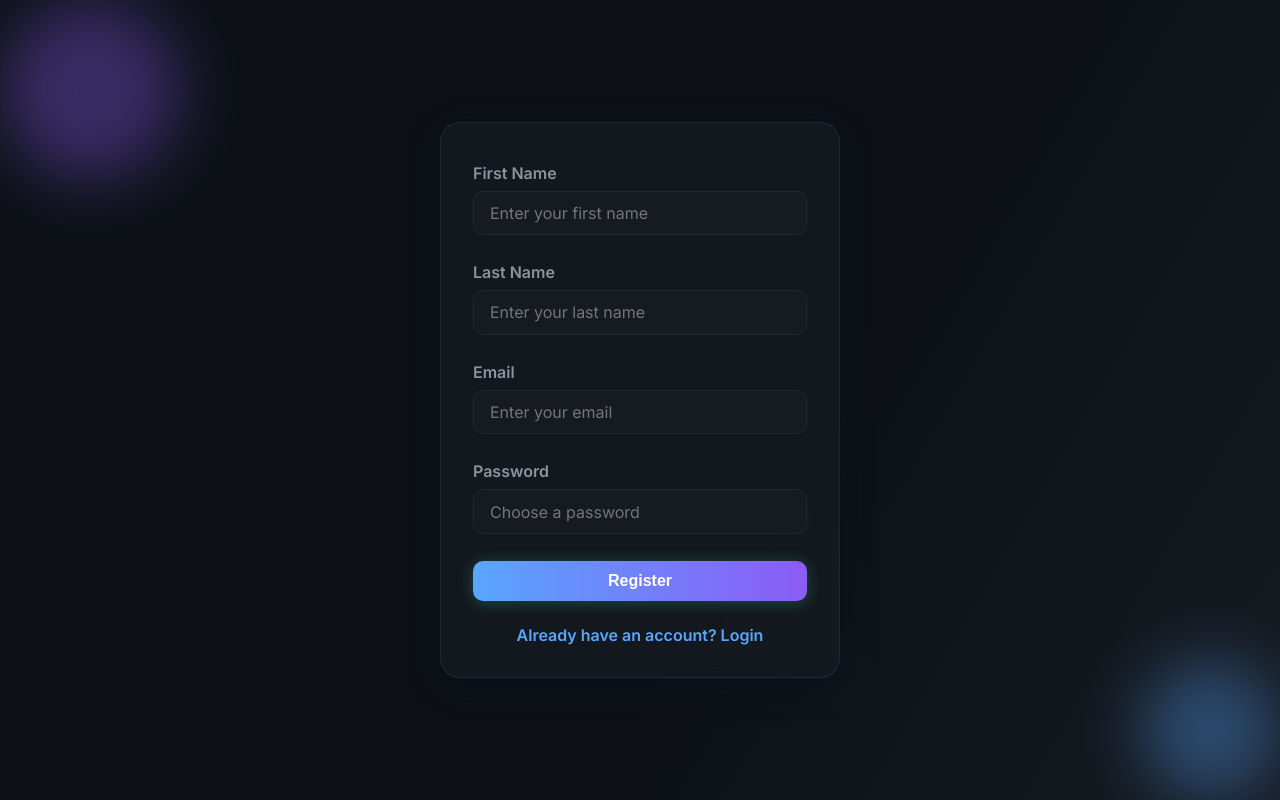
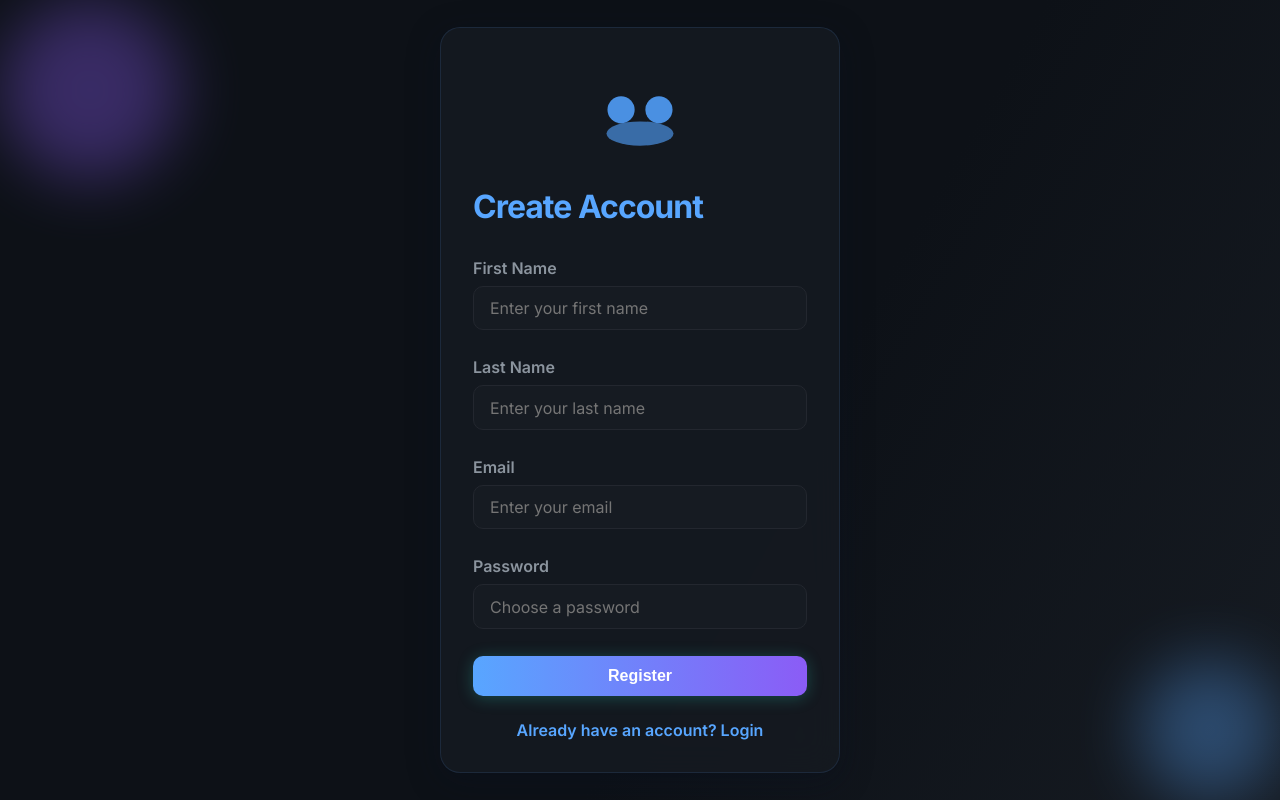
Before and after one commit to JOELNATHAN544/auth_api, a React (Create React App) app in the folder front-end/: page /register in a window 1280 px wide. Built offline with nearby package versions, Linux system fonts and the light colour scheme; no server answers.

Commit message:
style: replace profile icon with new SVG in Register page header for improved layout and visual consistency

```diff
--- a/front-end/src/pages/Register.tsx
+++ b/front-end/src/pages/Register.tsx
@@ -34,16 +34,14 @@
       <div className="bubble bubble-top-left" />
       <div className="bubble bubble-bottom-right" />
       <div className="auth-card register-card">
-        <div className="card-header-flex">
-          <h2 className="auth-title">Create Account</h2>
-          <span className="profile-icon-inline">
-            <svg width="48" height="48" viewBox="0 0 70 70" fill="none" xmlns="http://www.w3.org/2000/svg">
-              <circle cx="24" cy="26" r="12" fill="#2DD4BF" />
-              <circle cx="46" cy="26" r="12" fill="#8B5CF6" />
-              <ellipse cx="35" cy="52" rx="22" ry="12" fill="#2DD4BF" fillOpacity="0.7" />
-            </svg>
-          </span>
+        <div className="icon-above-heading">
+          <svg width="100" height="100" viewBox="0 0 103 57" fill="none" xmlns="http://www.w3.org/2000/svg">
+            <circle cx="32" cy="20" r="14" fill="#4A90E2" />
+            <circle cx="71" cy="20" r="14" fill="#4A90E2" />
+            <ellipse cx="51.5" cy="44.5" rx="34.5" ry="12.5" fill="#4A90E2" fillOpacity="0.7" />
+          </svg>
         </div>
+        <h2 className="auth-title">Create Account</h2>
         <form onSubmit={handleRegister}>
           <div className="form-group">
             <label className="form-label">First Name</label>
```
